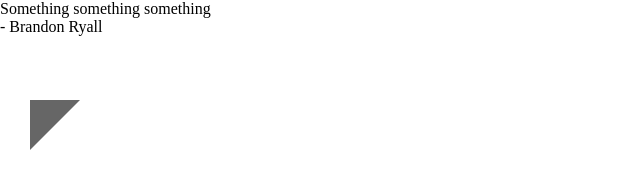
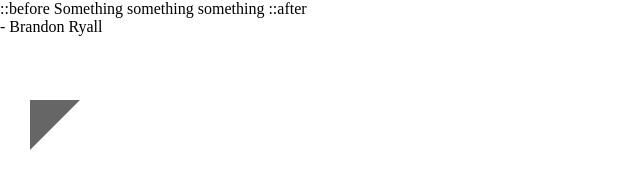
Before and after one commit to rhinosaurus/rhinosaurus.github.io, a plain HTML site: page index.html in a window 1280 px wide. Shown: the whole page, without its empty margins (0-640 px from the left). Drawn offline with Linux system fonts and the light colour scheme.

Commit message:
adding something

```diff
--- a/index.html
+++ b/index.html
@@ -5,7 +5,9 @@
 	</head>
 	<body>
 		<div class="bubble">
+			::before
 			Something something something
+			::after
 		</div>
 		<div class="name">
 			- Brandon Ryall
```
